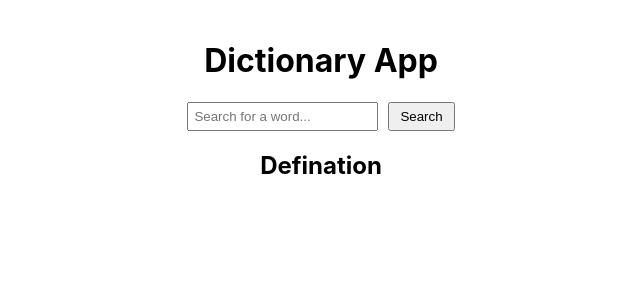
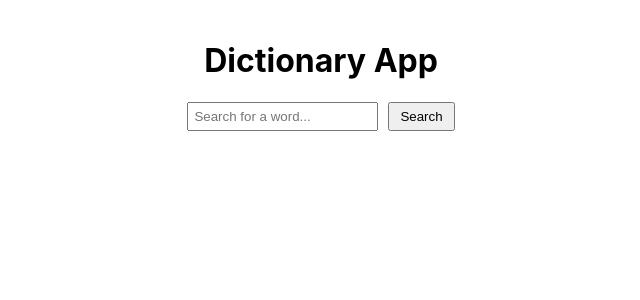
Before and after one commit to kartikgupta1920/dictionary, a React (Create React App) app: page / in a window 1280 px wide. Shown: the top 300 px of the page, without its empty margins (319-959 px from the left). Built offline with nearby package versions, Linux system fonts and the light colour scheme.

Commit message:
set classes

```diff
--- a/src/Dictionary.jsx
+++ b/src/Dictionary.jsx
@@ -12,18 +12,18 @@ function Dictionary() {
 
   const handleSearch = () => {
     if (searchTerm.trim() === '') {
-      setResult('Please enter a word to search.');
-      return;
+        setResult('Please enter a word to search.');
+        return;
     }
 
     const foundWord = dictionary.find(entry => entry.word.toLowerCase() === searchTerm.toLowerCase());
 
     if (foundWord) {
-      setResult(foundWord.meaning);
+        setResult(`Definition: ${foundWord.meaning}`);
     } else {
-      setResult("Word not found in the dictionary.");
+        setResult("Word not found in the dictionary.");
     }
-  };
+};
 
   return (
     <div style={{ padding: '20px' }}>
@@ -39,7 +39,7 @@ function Dictionary() {
         Search
       </button>
       <div style={{ marginTop: '20px', fontSize: '16px' }}>
-        <h2>Defination</h2>{result}
+        {result}
       </div>
     </div>
   );
```
